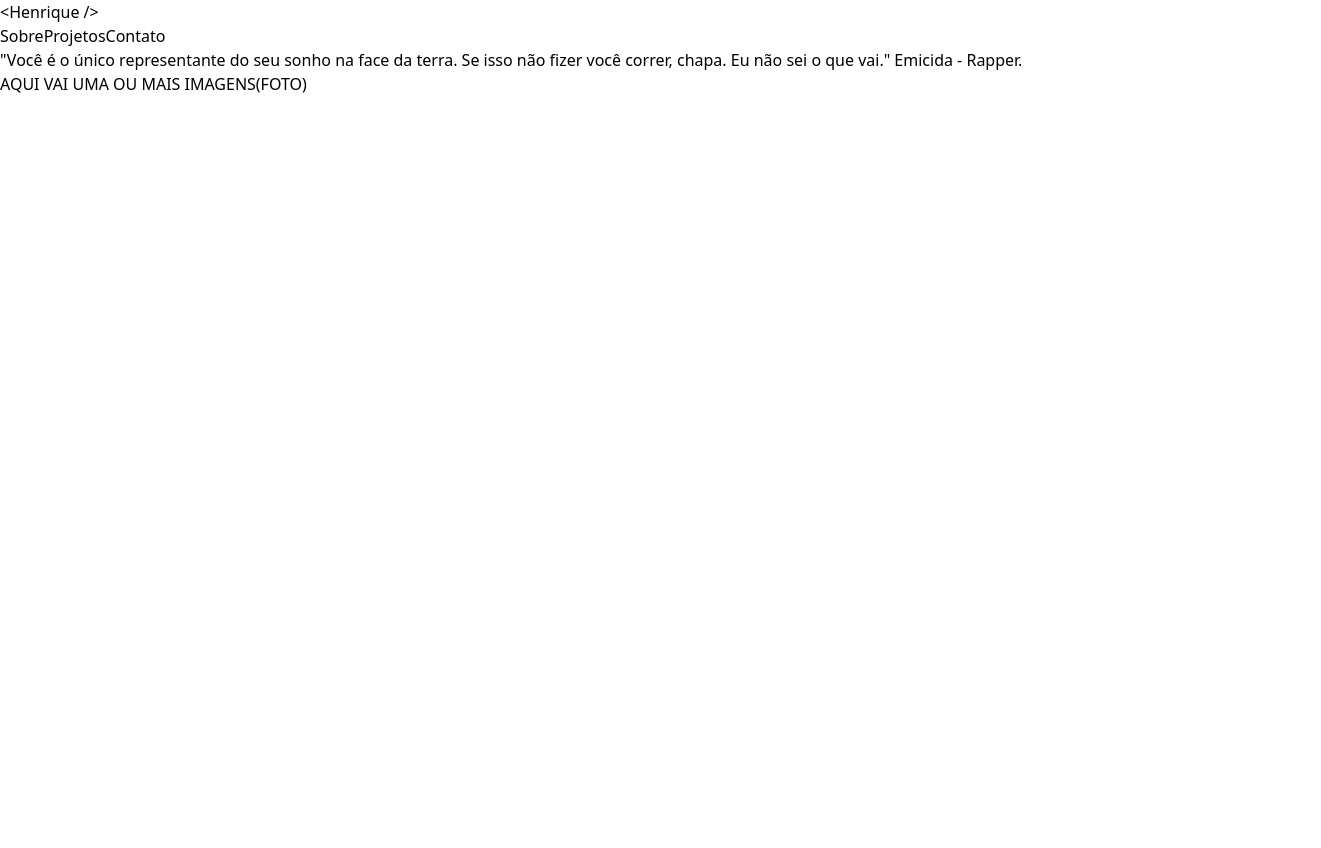
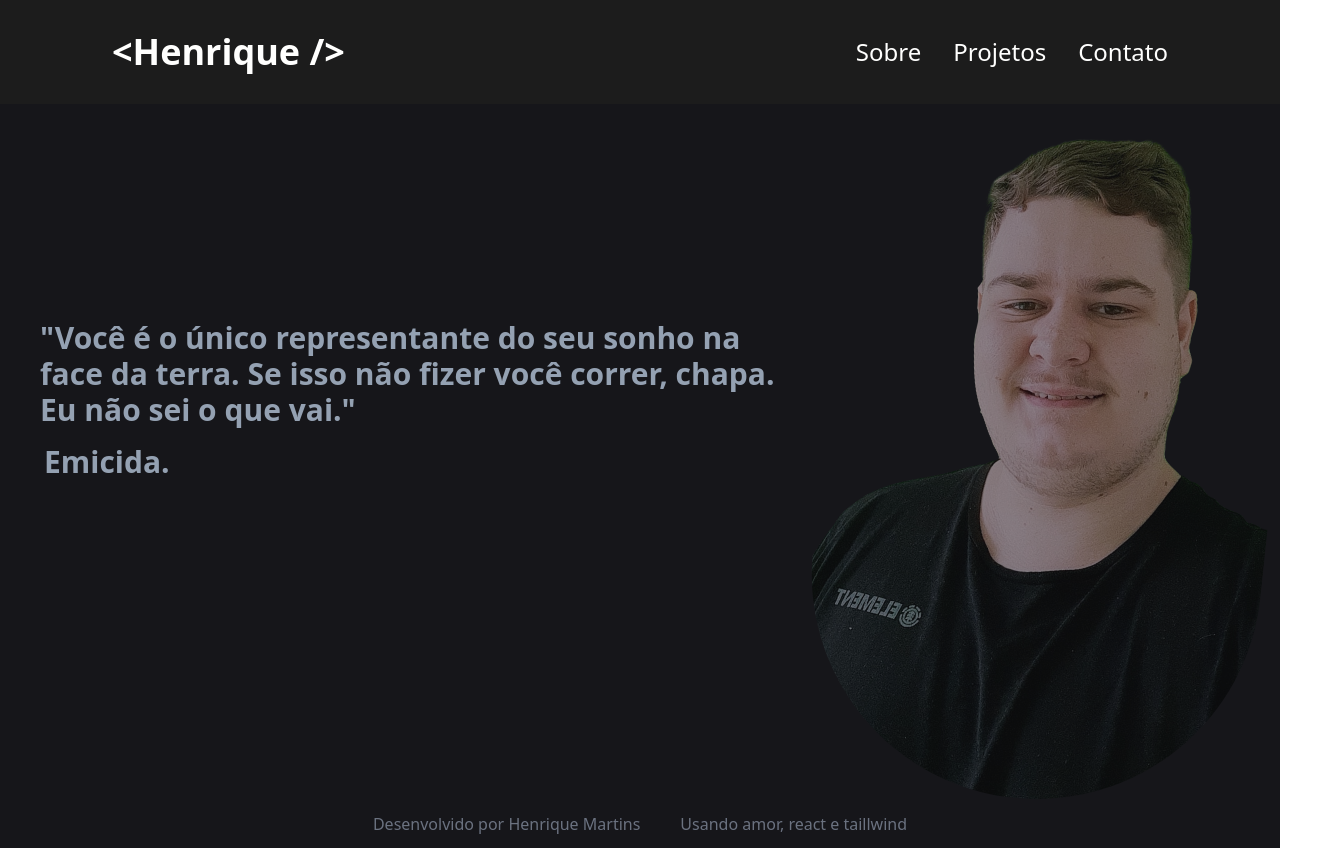
Before and after one commit to Henrique-M01/portfolio-henrique, a React (Create React App) app: page / in a window 1280 px wide. Shown: the whole page, 1321 px wide, since content can reach past the window. Before the commit the page ends 800 px from the top, so only its background shows below. Built offline with nearby package versions, Linux system fonts and the light colour scheme.

Commit message:
Adiciona footer e finaliza css da InitPage

```diff
--- /dev/null
+++ b/src/Components/Footer.jsx
@@ -0,0 +1,8 @@
+export default function Footer() {
+  return (
+    <footer className="bg-background-black flex justify-center text-gray-500 font-medium py-3">
+      <h1>Desenvolvido por Henrique Martins</h1>
+      <p className="ml-10">Usando amor, react e taillwind</p>
+    </footer>
+  )
+}
--- a/src/Components/Header.jsx
+++ b/src/Components/Header.jsx
@@ -2,12 +2,12 @@ import { Link } from "react-router-dom";
 
 export default function Header() {
   return (
-    <header>
-      <Link to="/">{"<Henrique />"}</Link>
-      <nav>
-        <Link to="/about">Sobre</Link>
-        <Link to="/projects">Projetos</Link>
-        <Link to="/contact">Contato</Link>
+    <header className="z-10 fixed flex justify-between bg-backgound-header w-full">
+      <Link to="/" className="ml-28 text-4xl font-semibold font-sans text-white-title my-8 hover:text-purple-bottom delay-100">{"<Henrique />"}</Link>
+      <nav className="mr-28 my-9 text-2xl text-white-title font-sans font-medium">
+        <Link to="/about" className="mr-8 z-10 hover:text-purple-bottom delay-100">Sobre</Link>
+        <Link to="/projects" className="mr-8 z-10 hover:text-purple-bottom delay-100">Projetos</Link>
+        <Link to="/contact" className="z-10 hover:text-purple-bottom delay-100">Contato</Link>
       </nav>
     </header>
   )
--- a/src/pages/AboutPage.jsx
+++ b/src/pages/AboutPage.jsx
@@ -1,3 +1,4 @@
+import Footer from "../Components/Footer";
 import Header from "../Components/Header";
 
 export default function AboutPage() {
@@ -14,6 +15,7 @@ export default function AboutPage() {
         magni minima obcaecati ex exercitationem sit! Quam sequi culpa laborum?
       </p>
       <p>Algumas imagens(abstrações, emojis, logos techs?)</p>
+      <Footer />
     </div>
   )
 }
--- a/src/pages/ContactPage.jsx
+++ b/src/pages/ContactPage.jsx
@@ -1,3 +1,4 @@
+import Footer from "../Components/Footer";
 import Header from "../Components/Header";
 export default function ContactPage() {
   return (
@@ -11,6 +12,7 @@ export default function ContactPage() {
         <p>IMAGENS DE LINKEDIN, GITHUB E INSTAGRAM</p>
         <p>IMAGENS DE DECORAÇÃO</p>
       </div>
+      <Footer />
     </div>
   )
 }
--- a/src/pages/InitPage.jsx
+++ b/src/pages/InitPage.jsx
@@ -1,16 +1,27 @@
+import Footer from "../Components/Footer";
 import Header from "../Components/Header";
+import img from "../images/foto_portfolio.png";
 
 export default function HomePage() {
   return (
     <div>
       <Header />
-      <p>
-        "Você é o único representante do seu sonho
-        na face da terra. Se isso não fizer você correr, chapa.
-        Eu não sei o que vai."
-        Emicida - Rapper.
-      </p>
-      <p>AQUI VAI UMA OU MAIS IMAGENS(FOTO)</p>
+      <div className="flex justify-around items-center bg-background-black h-screen">
+        <div className="text-gray-text text-3xl font-bold px-10 max-w-4xl">
+          <p>
+            "Você é o único representante do seu sonho
+            na face da terra. Se isso não fizer você correr, chapa.
+            Eu não sei o que vai."
+          </p>
+          <p className="mt-4 ml-1">Emicida.</p>
+        </div>
+        <img
+          className="relative z-1 w-1/4 min-w-min h-full rounded-b-full rotate-6 opacity-50 brightness-100"
+          src={ img }
+          alt="Foto do Henrique sorrindo"
+        />
+      </div>
+      <Footer />
     </div>
 
   )
--- a/src/pages/ProjectsPage.jsx
+++ b/src/pages/ProjectsPage.jsx
@@ -1,3 +1,4 @@
+import Footer from "../Components/Footer";
 import Header from "../Components/Header";
 
 export default function ProjectsPage() {
@@ -5,6 +6,7 @@ export default function ProjectsPage() {
     <div>
       <Header />
       <p>CARD DE PROJETOS(COMPONENTE SEPARADO)</p>
+      <Footer />
     </div>
   )
 }
--- a/tailwind.config.js
+++ b/tailwind.config.js
@@ -3,7 +3,20 @@ module.exports = {
     "./src/**/*.{js,jsx,ts,tsx}",
   ],
   theme: {
-    extend: {},
+    extend: {
+      colors:{
+        'backgound-header': '#1C1C1C',
+        'background-black': '#16161A',
+        'gray-text': '#94a1b2',
+        'purple-bottom': '#7f5af0',
+        'white-title': '#fffffe',
+        'secondary-gray': '#72757e',
+        'tertiary-green': '#2cb67d',
+      },
+      spacing: {
+        '40rem': '55rem',
+      }
+    },
   },
   plugins: [],
 }
```
Also changed, not shown: src/images/foto_portfolio.png (added). Lines whose indentation alone changed are shown as unchanged.
